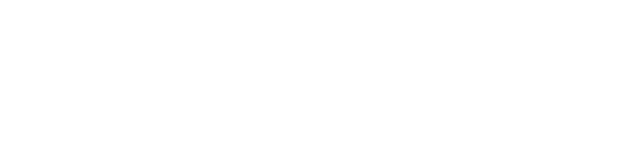
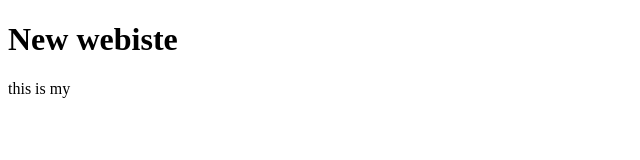
Before and after one commit to Zaoneka/todolist-repo, a plain HTML site: page index.html in a window 1280 px wide. Shown: the whole page, without its empty margins (0-640 px from the left). Drawn offline with Linux system fonts and the light colour scheme.

Commit message:
added text to body

```diff
--- a/index.html
+++ b/index.html
@@ -7,6 +7,7 @@
     <title>Document</title>
 </head>
 <body>
-
+    <h1>New webiste</h1>
+    <p>this is my </p>
 </body>
 </html>
```
